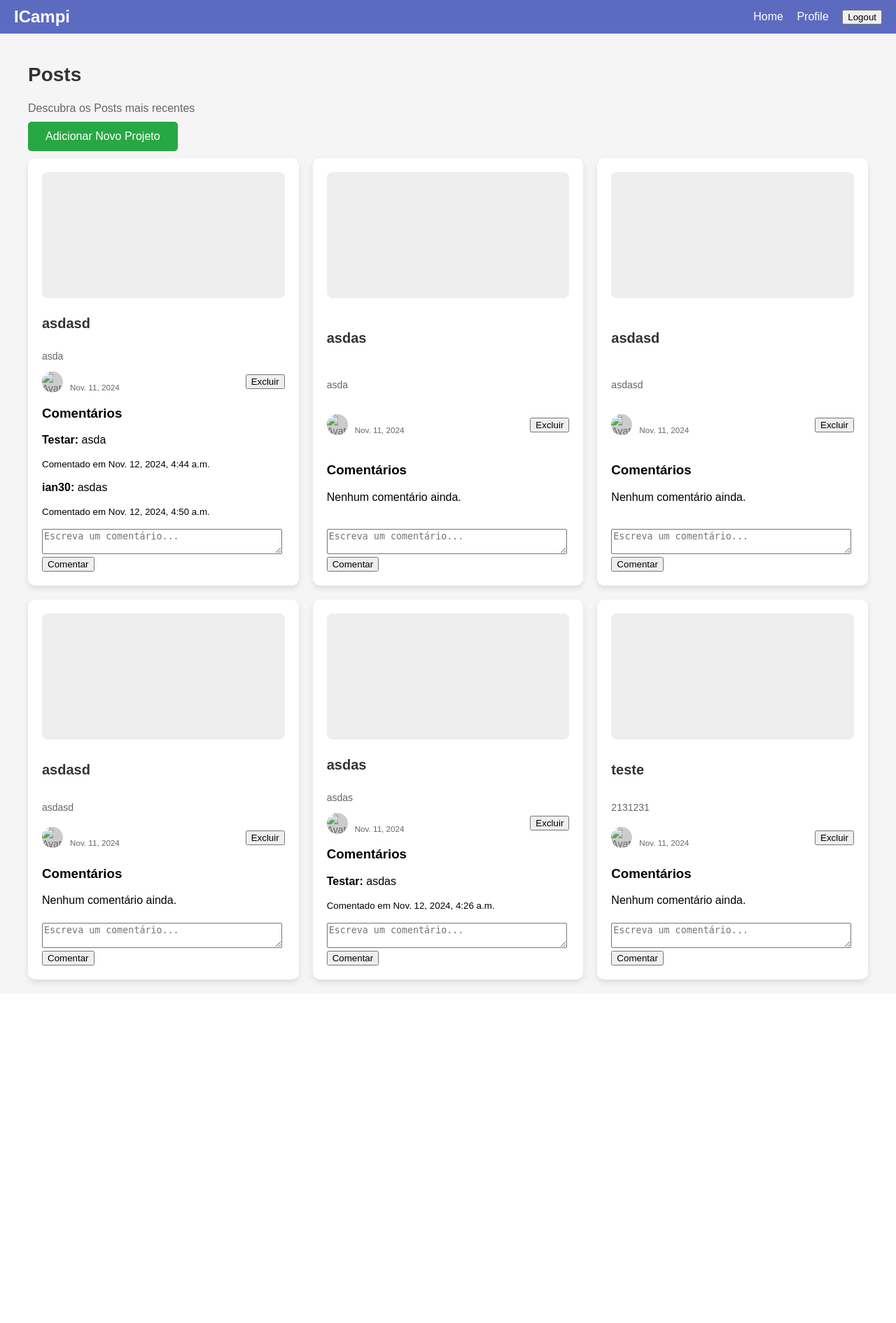
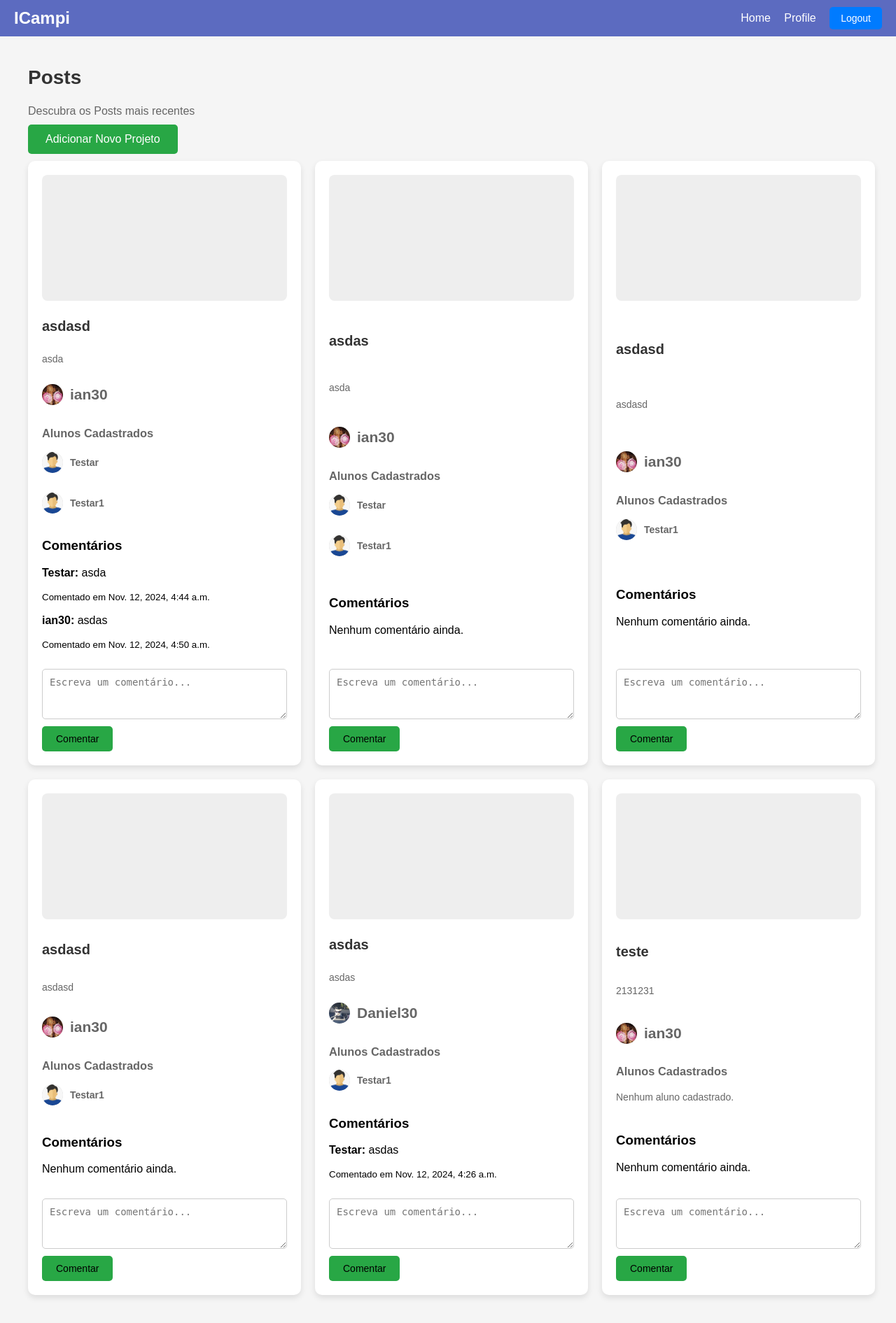
Before and after one commit to KaliRodri/IniCampi, a Django app: page / in a window 1280 px wide. Shown: the whole page at 70% size. Before the commit the page ends 1409 px from the top, so only its background shows below. Run offline with Django 5.2, Linux system fonts and the light colour scheme; a user stored in the database is signed in; data comes from the database, SQL or seed files in the repository; both versions use the stored data as it was after the commit; some libraries are stand-ins or nearby versions.

Commit message:
Feed Update #2

```diff
--- a/feed/models.py
+++ b/feed/models.py
@@ -25,6 +25,7 @@ class Project(models.Model):
     body = models.TextField(max_length=750, help_text="Descreva seu post aqui")
     calendar = models.DateField(null=True, blank=True)
     author = models.ForeignKey(Profile, limit_choices_to={'role': 'teacher'}, on_delete=models.CASCADE, null=True, blank=True)
+    students = models.ManyToManyField(Profile, related_name='joined_projects', limit_choices_to={'role': 'student'}, blank=True)
 
     def __str__(self):
         return self.title
--- a/feed/templates/feed/feed.html
+++ b/feed/templates/feed/feed.html
@@ -62,10 +62,11 @@
         }
 
         .projects-container {
-            display: flex;
+            display: grid;  /* Mudando para grid */
+            grid-template-columns: repeat(3, 1fr);  /* Isso cria 3 colunas com largura proporcional */
             gap: 20px;
-            flex-wrap: wrap;
-            justify-content: space-between;
+            justify-items: center;
+            margin-bottom: 20px;
         }
 
         .project-card {
@@ -74,7 +75,7 @@
             border-radius: 10px;
             box-shadow: 0px 4px 8px rgba(0, 0, 0, 0.1);
             max-width: 350px;
-            flex: 1;
+            width: 100%;  /* Garante que o projeto ocupe 100% da largura da célula da grid */
             display: flex;
             flex-direction: column;
             justify-content: space-between;
@@ -104,19 +105,21 @@
 
         .project-footer {
             display: flex;
-            align-items: center;
-            justify-content: space-between;
+            flex-direction: column;  /* Mudando para coluna para organizar autor e alunos */
+            align-items: flex-start;
             font-size: 14px;
             color: #666;
         }
 
-        .author-info {
+        .author-info,
+        .student-info {
             display: flex;
             align-items: center;
             gap: 10px;
         }
 
-        .author-info img {
+        .author-info img,
+        .student-info img {
             width: 30px;
             height: 30px;
             border-radius: 50%;
@@ -140,6 +143,79 @@
         .add-project-btn:hover {
             background-color: #218838;
         }
+
+        /* Estilos para os botões de Logout, Excluir e Comentar */
+        button {
+            padding: 8px 16px;
+            border: none;
+            border-radius: 5px;
+            font-size: 14px;
+            cursor: pointer;
+            transition: background-color 0.3s;
+        }
+
+        .logout-form button {
+            background-color: #007bff;
+            color: white;
+        }
+
+        .logout-form button:hover {
+            background-color: #0056b3;
+        }
+
+        .delete-btn {
+            background-color: #dc3545;
+            padding: 6px 12px;
+        }
+
+        .delete-btn:hover {
+            background-color: #c82333;
+        }
+
+        .comment-form button {
+            width: fit-content;
+            padding: 10px 20px;
+            background-color: #28a745;
+            border-radius: 5px;
+        }
+
+        .comment-form button:hover {
+            background-color: #218838;
+        }
+
+        .comment-form {
+            display: flex;
+            flex-direction: column;
+            margin-top: 10px;
+        }
+
+        .comment-form textarea {
+            padding: 10px;
+            border-radius: 5px;
+            border: 1px solid #ccc;
+            font-size: 14px;
+            resize: vertical;
+            min-height: 50px;
+            margin-bottom: 10px;
+        }
+
+        .comment-form button {
+            width: fit-content;
+            padding: 10px 20px;
+            background-color: #28a745;
+            border-radius: 5px;
+        }
+
+        /* Ajustes para aproximar os alunos do título "Alunos Cadastrados" */
+        .project-footer h3 {
+            margin-bottom: 5px; /* Menos espaço abaixo do título */
+        }
+
+        .student-info {
+            margin-top: 0; /* Remover o espaço superior */
+            margin-bottom: 5px; /* Menos espaço abaixo dos alunos */
+        }
+
     </style>
 </head>
 <body>
@@ -177,20 +253,40 @@
 
                     <div class="project-footer">
                         <div class="author-info">
-                            <img src="https://via.placeholder.com/30" alt="Avatar">
-                            <div>
-                                <p>{{ project.user.username }}</p>
-                                <small>{{ project.calendar }}</small>
-                            </div>
+                            <!-- Exibindo o nome e o avatar do teacher -->
+                            {% if project.author.profile_image %}
+                                <img src="{{ project.author.profile_image.url }}" alt="Foto de perfil de {{ project.author.user.username }}" class="avatar">
+                            {% else %}
+                                <img src="/static/images/Avatar_Padrão.jpeg" alt="Foto de perfil padrão" class="avatar">
+                            {% endif %}
+                            <h2>{{ project.author.user.username }}</h2> <!-- Nome do teacher -->
                         </div>
 
-                        {% if request.user.is_authenticated and request.user.profile.role == 'teacher' %}
-                            <form action="{% url 'delete_project' project.id %}" method="post" style="display:inline;">
-                                {% csrf_token %}
-                                <button type="submit">Excluir</button>
-                            </form>
-                        {% endif %}
+                        <!-- Exibindo os alunos cadastrados -->
+                        <h3>Alunos Cadastrados</h3> <!-- Título de alunos agora embaixo do autor -->
+                        {% for student in project.students.all %}
+                            <div class="student-info">
+                                <!-- Exibindo o nome e o avatar do student -->
+                                {% if student.profile_image %}
+                                    <img src="{{ student.profile_image.url }}" alt="Foto de perfil de {{ student.user.username }}" class="avatar">
+                                {% else %}
+                                    <img src="/static/images/Avatar_Padrão.jpeg" alt="Foto de perfil padrão" class="avatar">
+                                {% endif %}
+                                <h4>{{ student.user.username }}</h4> <!-- Nome do aluno -->
+                            </div>
+                        {% empty %}
+                            <p>Nenhum aluno cadastrado.</p>
+                        {% endfor %}
+
                     </div>
+
+                    <!-- Botão de ingressar agora está aqui, antes da seção de comentários -->
+                    {% if request.user.is_authenticated and request.user.profile.role == 'student' %}
+                        <form action="{% url 'join_project' project.id %}" method="post" style="display:inline;">
+                            {% csrf_token %}
+                            <button type="submit" class="add-project-btn">Ingressar no Projeto</button>
+                        </form>
+                    {% endif %}
 
                     <!-- Comentários e formulário -->
                     <div class="comment-section">
--- a/feed/urls.py
+++ b/feed/urls.py
@@ -13,4 +13,5 @@ urlpatterns = [
     path('feed/<int:project_id>/add_comment/', views.add_comment, name='add_comment'),
     path('profile/', profile_view, name='profile'),  # Ação para a função view
     path('project/', views.add_project, name='add_project'),
+    path('projects/join/<int:project_id>/', views.join_project, name='join_project'),
 ]
--- a/feed/views.py
+++ b/feed/views.py
@@ -15,7 +15,9 @@ def add_project(request):
     if request.method == 'POST':
         form = ProjectForm(request.POST)
         if form.is_valid():
-            form.save()
+            project = form.save(commit=False)
+            project.author = request.user.profile  # Define o autor como o professor logado
+            project.save()
             return redirect('home')
     else:
         form = ProjectForm()
@@ -58,3 +60,19 @@ def delete_project(request, project_id):
         project.delete()
 
     return redirect('home')  # Redireciona após a exclusão
+
+# Função para que alunos se inscrevam nos projetos
+@login_required
+def join_project(request, project_id):
+    project = get_object_or_404(Project, id=project_id)
+
+    # Verifica se o usuário é um aluno
+    if request.user.profile.role != 'student':
+        return redirect('home')  # Redireciona caso o usuário não seja aluno
+    # Verifica se o aluno já está inscrito no projeto
+    if request.user.profile in project.students.all():
+        return redirect('home')  # Caso já tenha ingressado, redireciona de volta
+    # Adiciona o aluno ao projeto
+    student_profile = request.user.profile
+    project.students.add(student_profile)  # Adiciona o aluno ao campo 'students' do projeto
+    return redirect('home')  # Redireciona para a página inicial ou para os detalhes do projeto, se necessário
--- a/user_account/templates/account/profile.html
+++ b/user_account/templates/account/profile.html
@@ -4,7 +4,7 @@
     <meta charset="UTF-8">
     <meta name="viewport" content="width=device-width, initial-scale=1.0">
     <title>Perfil de {{ profile.user.username }}</title>
-    <a href="{% url 'home' %}">Home</a>
+    <a href="{% url 'home' %}"></a>
     <style>
         /* Estilos Gerais */
         * {
```
Also changed, not shown: db.sqlite3, feed/migrations/0010_project_students.py (added), media/profile_backgrounds/WhatsApp_Image_2024-10-28_at_20.49.32.jpeg (added), media/profile_images/WhatsApp_Image_2024-10-28_at_20.49.32.jpeg (added), media/profile_images/WhatsApp_Image_2024-11-11_at_21.09.07.jpeg (added).
